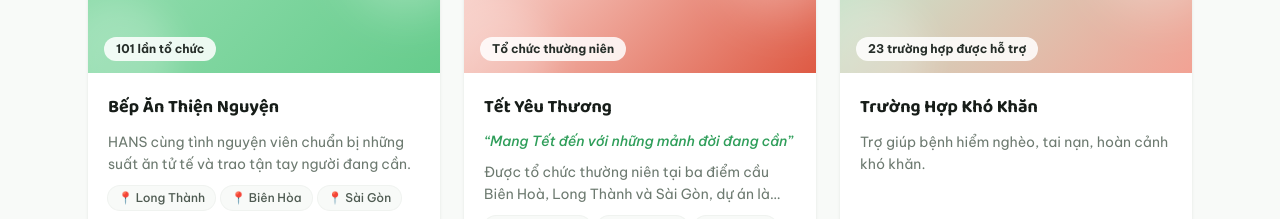
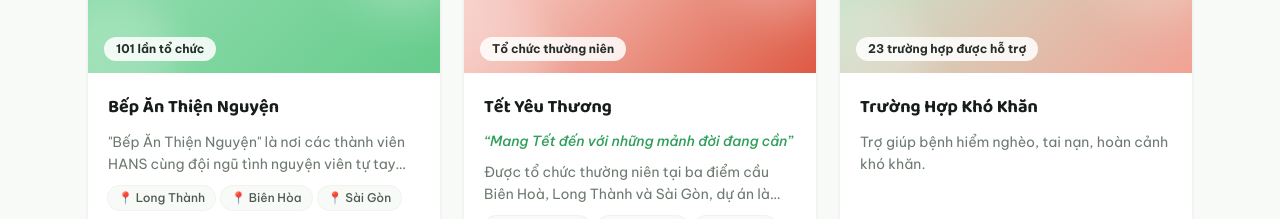
Before and after one commit to ChiNg-02/Website-Hans, a React (Vite) app: page /du-an-noi-bat in a window 1280 px wide. Shown: the part 1720-1939 px from the top of the page. Built offline with nearby package versions, Linux system fonts and the light colour scheme.

Commit message:
lời giới thiệu bếp ăn thiện nguyện

```diff
--- a/src/data/featuredProjects.ts
+++ b/src/data/featuredProjects.ts
@@ -39,7 +39,7 @@
     countLabel: "101 lần tổ chức",
     regions: ["Long Thành", "Biên Hòa", "Sài Gòn"],
     summary:
-      "HANS cùng tình nguyện viên chuẩn bị những suất ăn tử tế và trao tận tay người đang cần.",
+      "\"Bếp Ăn Thiện Nguyện\" là nơi các thành viên HANS cùng đội ngũ tình nguyện viên tự tay chuẩn bị từng bữa ăn. Từ khâu chọn nguyên liệu đến khi nấu nướng, mỗi suất ăn đều được chăm chút cẩn thận. Những phần ăn nóng hổi này được trao trực tiếp đến bất kỳ ai đang gặp khó khăn với một mong muốn giản dị: san sẻ phần nào nỗi lo toan thường nhật bằng một bữa ăn ngon và tươm tất.",
     hasDetail: true,
     inDashboard: true,
     coverImage: "/featured/bep-an-thien-nguyen/2.jpg",
```
